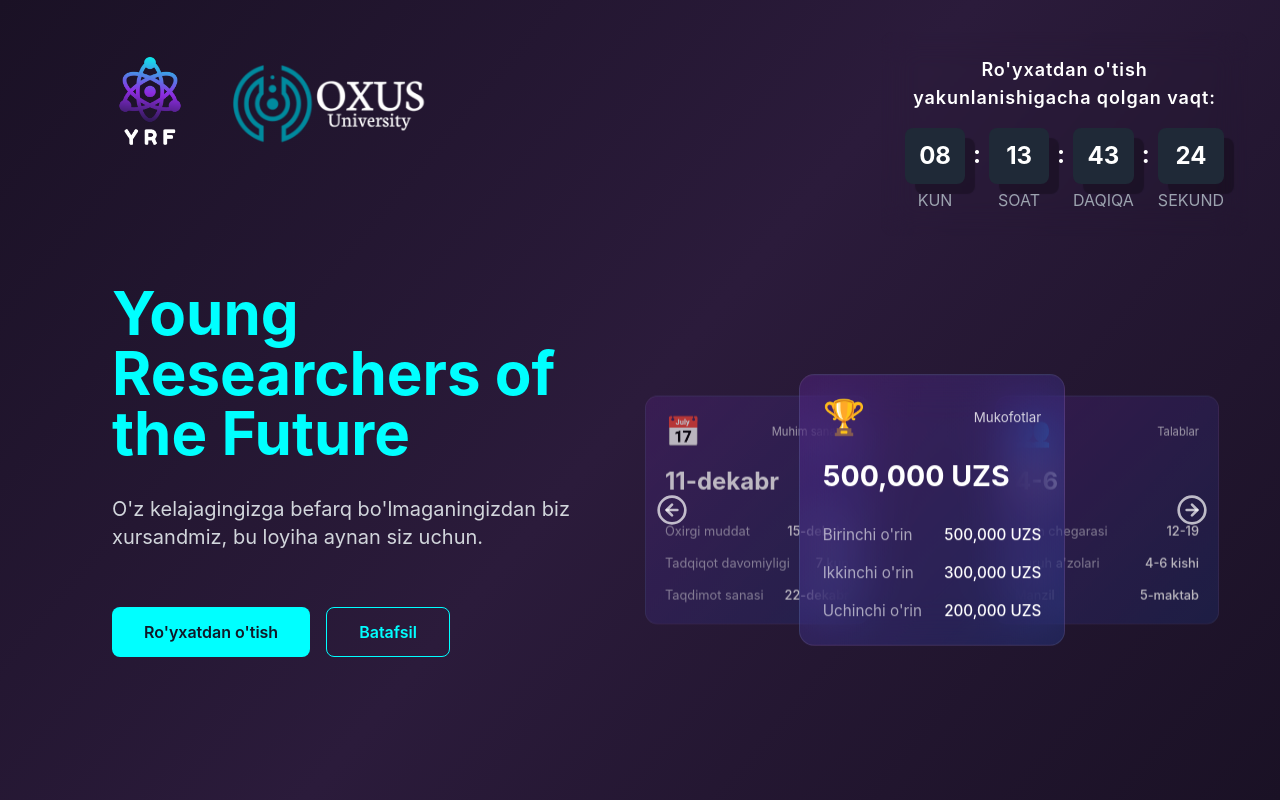
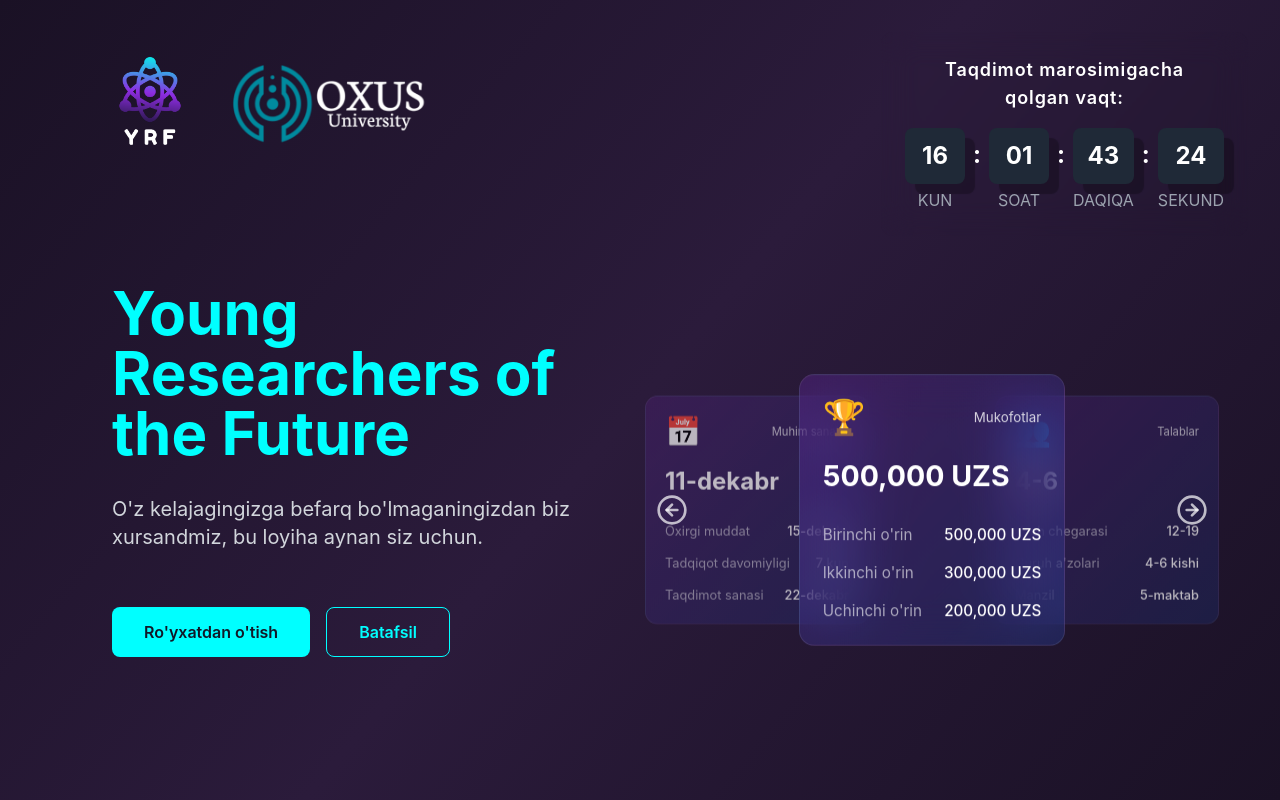
Before and after one commit to azizbek-qodirov/yrf, a React (Create React App) app: page / in a window 1280 px wide. Built offline with nearby package versions, Linux system fonts and the light colour scheme.

Commit message:
registration closed

```diff
--- a/src/App.js
+++ b/src/App.js
@@ -1,3 +1,111 @@
+import { ArrowLeftCircle, ArrowRightCircle } from 'lucide-react';
+import React, { useCallback, useEffect, useState } from 'react';
+import HeaderDiv from './components/Header';
+import LearnMoreModal from './components/LearnMore';
+import LeftSection from './components/LeftSection';
+import { NotificationToast } from './components/Notification';
+import RegistrationForm from './components/RegistrationForm';
+import { slides, SlidesDiv } from './components/Slides';
+
+const App = () => {
+  const [isModalOpen, setIsModalOpen] = useState(false);
+  const [currentSlide, setCurrentSlide] = useState(0);
+  const [isPaused, setIsPaused] = useState(false);
+  const [isRegistrationVisible, setIsRegistrationVisible] = useState(false);
+  const [notification, setNotification] = useState(null);
+
+  const nextSlide = useCallback(() => {
+    setCurrentSlide((prev) => (prev + 1) % slides.length);
+  }, []);
+
+  const prevSlide = useCallback(() => {
+    setCurrentSlide((prev) => (prev - 1 + slides.length) % slides.length);
+  }, []);
+
+  useEffect(() => {
+    if (!isPaused) {
+      const timer = setInterval(nextSlide, 4000);
+      return () => clearInterval(timer);
+    }
+  }, [isPaused, nextSlide]);
+
+  const handleRegistrationClick = () => {
+    // Show notification instead of registration form
+    setNotification({
+      message: "Ro'yxatga olish tugadi!",
+      type: "info",
+      duration: 3000
+    });
+  };
+
+  return (
+    <div
+      className="min-h-screen w-full bg-gray-900 Main-bg flex flex-col overflow-x-hidden"
+      style={{
+        background: "linear-gradient(130deg, #1A1125 0%, #2B1B3B 50%, #1A1125 100%)",
+      }}
+    >
+      {notification && (
+        <NotificationToast
+          message={notification.message}
+          type={notification.type}
+          duration={notification.duration}
+          onClose={() => setNotification(null)}
+        />
+      )}
+
+      {/* Header - Full Width */}
+      <div className="flex-none">
+        <HeaderDiv />
+      </div>
+
+      {/* Content Container */}
+      <div className="flex-1 flex items-center py-8 px-4 md:px-6 lg:px-8">
+        {isRegistrationVisible ? (
+          <RegistrationForm onBack={() => setIsRegistrationVisible(false)} />
+        ) : (
+          <div className="flex flex-col lg:flex-row items-center w-full gap-8 lg:gap-0">
+            {/* Left Section */}
+            <div className="w-full lg:w-1/2 flex flex-col justify-center items-center lg:items-start px-4 lg:px-0 text-center lg:text-left gap-6 lg:gap-10">
+              <LeftSection
+                setIsModalOpen={setIsModalOpen}
+                onRegisterClick={handleRegistrationClick}
+              />
+            </div>
+
+            {/* Right Section - Slideshow */}
+            <div className="w-full lg:w-[48%] relative flex flex-col items-center justify-center mt-8 lg:mt-10">
+              <div className="absolute left-0 right-0 top-1/2 -translate-y-1/2 flex justify-between px-2 lg:px-4 z-20">
+                <button
+                  onClick={prevSlide}
+                  className="text-white/70 hover:text-white transition-colors"
+                >
+                  <ArrowLeftCircle size={32} />
+                </button>
+                <button
+                  onClick={nextSlide}
+                  className="text-white/70 hover:text-white transition-colors"
+                >
+                  <ArrowRightCircle size={32} />
+                </button>
+              </div>
+              {/* Slides Container */}
+              <div className="w-full flex items-center justify-center">
+                <SlidesDiv currentSlide={currentSlide} setIsPaused={setIsPaused} />
+              </div>
+            </div>
+          </div>
+        )}
+      </div>
+      <LearnMoreModal isOpen={isModalOpen} onClose={() => setIsModalOpen(false)} />
+    </div>
+  );
+};
+
+export default App;
+
+
+
 // import { ArrowLeftCircle, ArrowRightCircle } from 'lucide-react';
 // import React, { useCallback, useEffect, useState } from 'react';
 // import HeaderDiv from './components/Header';
@@ -5,14 +113,12 @@
 // import LeftSection from './components/LeftSection';
 // import RegistrationForm from './components/RegistrationForm';
 // import { slides, SlidesDiv } from './components/Slides';
-// import { NotificationToast } from './components/Notification';
 
 // const App = () => {
 //   const [isModalOpen, setIsModalOpen] = useState(false);
 //   const [currentSlide, setCurrentSlide] = useState(0);
 //   const [isPaused, setIsPaused] = useState(false);
 //   const [isRegistrationVisible, setIsRegistrationVisible] = useState(false);
-//   const [notification, setNotification] = useState(null);
 
 //   const nextSlide = useCallback(() => {
 //     setCurrentSlide((prev) => (prev + 1) % slides.length);
@@ -29,15 +135,6 @@
 //     }
 //   }, [isPaused, nextSlide]);
 
-//   const handleRegistrationClick = () => {
-//     // Show notification instead of registration form
-//     setNotification({
-//       message: "Ro'yxatga olish hali boshlanmagan!",
-//       type: "info",
-//       duration: 3000
-//     });
-//   };
-
 //   return (
 //     <div
 //       className="min-h-screen w-full bg-gray-900 Main-bg flex flex-col overflow-x-hidden"
@@ -45,15 +142,6 @@
 //         background: "linear-gradient(130deg, #1A1125 0%, #2B1B3B 50%, #1A1125 100%)",
 //       }}
 //     >
-//       {notification && (
-//         <NotificationToast
-//           message={notification.message}
-//           type={notification.type}
-//           duration={notification.duration}
-//           onClose={() => setNotification(null)}
-//         />
-//       )}
-
 //       {/* Header - Full Width */}
 //       <div className="flex-none">
 //         <HeaderDiv />
@@ -69,7 +157,7 @@
 //             <div className="w-full lg:w-1/2 flex flex-col justify-center items-center lg:items-start px-4 lg:px-0 text-center lg:text-left gap-6 lg:gap-10">
 //               <LeftSection
 //                 setIsModalOpen={setIsModalOpen}
-//                 onRegisterClick={handleRegistrationClick}
+//                 setIsRegistrationVisible={setIsRegistrationVisible}
 //               />
 //             </div>
 
@@ -103,91 +191,3 @@
 // };
 
 // export default App;
-
-
-
-import { ArrowLeftCircle, ArrowRightCircle } from 'lucide-react';
-import React, { useCallback, useEffect, useState } from 'react';
-import HeaderDiv from './components/Header';
-import LearnMoreModal from './components/LearnMore';
-import LeftSection from './components/LeftSection';
-import RegistrationForm from './components/RegistrationForm';
-import { slides, SlidesDiv } from './components/Slides';
-
-const App = () => {
-  const [isModalOpen, setIsModalOpen] = useState(false);
-  const [currentSlide, setCurrentSlide] = useState(0);
-  const [isPaused, setIsPaused] = useState(false);
-  const [isRegistrationVisible, setIsRegistrationVisible] = useState(false);
-
-  const nextSlide = useCallback(() => {
-    setCurrentSlide((prev) => (prev + 1) % slides.length);
-  }, []);
-
-  const prevSlide = useCallback(() => {
-    setCurrentSlide((prev) => (prev - 1 + slides.length) % slides.length);
-  }, []);
-
-  useEffect(() => {
-    if (!isPaused) {
-      const timer = setInterval(nextSlide, 4000);
-      return () => clearInterval(timer);
-    }
-  }, [isPaused, nextSlide]);
-
-  return (
-    <div
-      className="min-h-screen w-full bg-gray-900 Main-bg flex flex-col overflow-x-hidden"
-      style={{
-        background: "linear-gradient(130deg, #1A1125 0%, #2B1B3B 50%, #1A1125 100%)",
-      }}
-    >
-      {/* Header - Full Width */}
-      <div className="flex-none">
-        <HeaderDiv />
-      </div>
-
-      {/* Content Container */}
-      <div className="flex-1 flex items-center py-8 px-4 md:px-6 lg:px-8">
-        {isRegistrationVisible ? (
-          <RegistrationForm onBack={() => setIsRegistrationVisible(false)} />
-        ) : (
-          <div className="flex flex-col lg:flex-row items-center w-full gap-8 lg:gap-0">
-            {/* Left Section */}
-            <div className="w-full lg:w-1/2 flex flex-col justify-center items-center lg:items-start px-4 lg:px-0 text-center lg:text-left gap-6 lg:gap-10">
-              <LeftSection
-                setIsModalOpen={setIsModalOpen}
-                setIsRegistrationVisible={setIsRegistrationVisible}
-              />
-            </div>
-
-            {/* Right Section - Slideshow */}
-            <div className="w-full lg:w-[48%] relative flex flex-col items-center justify-center mt-8 lg:mt-10">
-              <div className="absolute left-0 right-0 top-1/2 -translate-y-1/2 flex justify-between px-2 lg:px-4 z-20">
-                <button
-                  onClick={prevSlide}
-                  className="text-white/70 hover:text-white transition-colors"
-                >
-                  <ArrowLeftCircle size={32} />
-                </button>
-                <button
-                  onClick={nextSlide}
-                  className="text-white/70 hover:text-white transition-colors"
-                >
-                  <ArrowRightCircle size={32} />
-                </button>
-              </div>
-              {/* Slides Container */}
-              <div className="w-full flex items-center justify-center">
-                <SlidesDiv currentSlide={currentSlide} setIsPaused={setIsPaused} />
-              </div>
-            </div>
-          </div>
-        )}
-      </div>
-      <LearnMoreModal isOpen={isModalOpen} onClose={() => setIsModalOpen(false)} />
-    </div>
-  );
-};
-
-export default App;
--- a/src/components/Countdown.js
+++ b/src/components/Countdown.js
@@ -2,7 +2,7 @@ import React, { useEffect, useState } from 'react';
 
 const CountdownTimer = () => {
   const calculateTimeLeft = () => {
-    const targetDate = new Date('December 15, 2024 00:00:00');
+    const targetDate = new Date('December 22, 2024 12:00:00');
     const now = new Date();
     const difference = targetDate - now;
 
@@ -32,7 +32,7 @@ const CountdownTimer = () => {
   return (
     <div className="flex flex-col items-center gap-4 text-white md:absolute md:top-8 md:right-8 backdrop-blur-lg rounded-xl p-4 md:p-6 border-white/10">
       <h2 className="text-center md:text-lg font-semibold text-white tracking-wider">
-        Ro'yxatdan o'tish<br/> yakunlanishigacha qolgan vaqt:
+        Taqdimot marosimigacha<br/> qolgan vaqt:
       </h2>
       <div className="flex gap-1 md:gap-2 text-center items-center">
         {['kun', 'soat', 'daqiqa', 'sekund'].map((unit, index, arr) => (
--- a/src/components/LeftSection.js
+++ b/src/components/LeftSection.js
@@ -1,6 +1,45 @@
-// import React from 'react';
+import React from 'react';
 
-// const LeftSection = ({ setIsModalOpen, onRegisterClick }) => {
+const LeftSection = ({ setIsModalOpen, onRegisterClick }) => {
+  return (
+    <div className="max-w-xl ml-0 md:ml-20 mb-0 md:mb-10">
+      {/* Text Section */}
+      <h1 className="text-4xl md:text-5xl lg:text-6xl font-bold text-[#00ffff] pb-8">
+        Young Researchers of the Future
+      </h1>
+      <p className="text-gray-300 text-base md:text-lg lg:text-xl pb-8">
+        O'z kelajagingizga befarq bo'lmaganingizdan biz xursandmiz, bu loyiha aynan siz uchun.
+      </p>
+      {/* Buttons */}
+      <div className="flex gap-4 mt-4 lg:mt-6 justify-start lg:justify-left">
+        <button
+          onClick={onRegisterClick}
+          className="bg-[#00ffff] text-gray-900 px-6 py-2 md:px-8 md:py-3 rounded-lg font-semibold hover:bg-[#00ffff]/90 transition-colors"
+        >
+          Ro'yxatdan o'tish
+        </button>
+        <button
+          onClick={() => setIsModalOpen(true)}
+          className="border border-[#00ffff] text-[#00ffff] px-6 py-2 md:px-8 md:py-3 rounded-lg font-semibold hover:bg-[#00ffff]/10 transition-colors"
+        >
+          Batafsil
+        </button>
+      </div>
+    </div>
+  );
+};
+
+export default LeftSection;
+
+
+
+// const LeftSection = ({ setIsModalOpen, setIsRegistrationVisible }) => {
+//   return (
+//     <LeftSectionDiv setIsModalOpen={setIsModalOpen} setIsRegistrationVisible={setIsRegistrationVisible} />
+//   );
+// };
+
+// const LeftSectionDiv = ({ setIsModalOpen, setIsRegistrationVisible }) => {
 //   return (
 //     <div className="max-w-xl ml-0 md:ml-20 mb-0 md:mb-10">
 //       {/* Text Section */}
@@ -10,10 +49,11 @@
 //       <p className="text-gray-300 text-base md:text-lg lg:text-xl pb-8">
 //         O'z kelajagingizga befarq bo'lmaganingizdan biz xursandmiz, bu loyiha aynan siz uchun.
 //       </p>
+
 //       {/* Buttons */}
 //       <div className="flex gap-4 mt-4 lg:mt-6 justify-start lg:justify-left">
 //         <button
-//           onClick={onRegisterClick}
+//           onClick={() => setIsRegistrationVisible(true)}
 //           className="bg-[#00ffff] text-gray-900 px-6 py-2 md:px-8 md:py-3 rounded-lg font-semibold hover:bg-[#00ffff]/90 transition-colors"
 //         >
 //           Ro'yxatdan o'tish
@@ -30,43 +70,3 @@
 // };
 
 // export default LeftSection;
-
-
-
-const LeftSection = ({ setIsModalOpen, setIsRegistrationVisible }) => {
-  return (
-    <LeftSectionDiv setIsModalOpen={setIsModalOpen} setIsRegistrationVisible={setIsRegistrationVisible} />
-  );
-};
-
-const LeftSectionDiv = ({ setIsModalOpen, setIsRegistrationVisible }) => {
-  return (
-    <div className="max-w-xl ml-0 md:ml-20 mb-0 md:mb-10">
-      {/* Text Section */}
-      <h1 className="text-4xl md:text-5xl lg:text-6xl font-bold text-[#00ffff] pb-8">
-        Young Researchers of the Future
-      </h1>
-      <p className="text-gray-300 text-base md:text-lg lg:text-xl pb-8">
-        O'z kelajagingizga befarq bo'lmaganingizdan biz xursandmiz, bu loyiha aynan siz uchun.
-      </p>
-
-      {/* Buttons */}
-      <div className="flex gap-4 mt-4 lg:mt-6 justify-start lg:justify-left">
-        <button
-          onClick={() => setIsRegistrationVisible(true)}
-          className="bg-[#00ffff] text-gray-900 px-6 py-2 md:px-8 md:py-3 rounded-lg font-semibold hover:bg-[#00ffff]/90 transition-colors"
-        >
-          Ro'yxatdan o'tish
-        </button>
-        <button
-          onClick={() => setIsModalOpen(true)}
-          className="border border-[#00ffff] text-[#00ffff] px-6 py-2 md:px-8 md:py-3 rounded-lg font-semibold hover:bg-[#00ffff]/10 transition-colors"
-        >
-          Batafsil
-        </button>
-      </div>
-    </div>
-  );
-};
-
-export default LeftSection;
```
